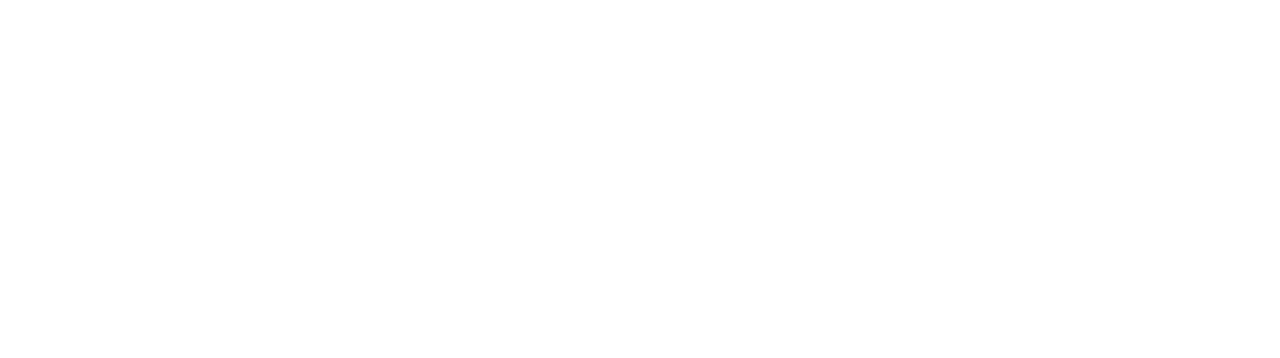
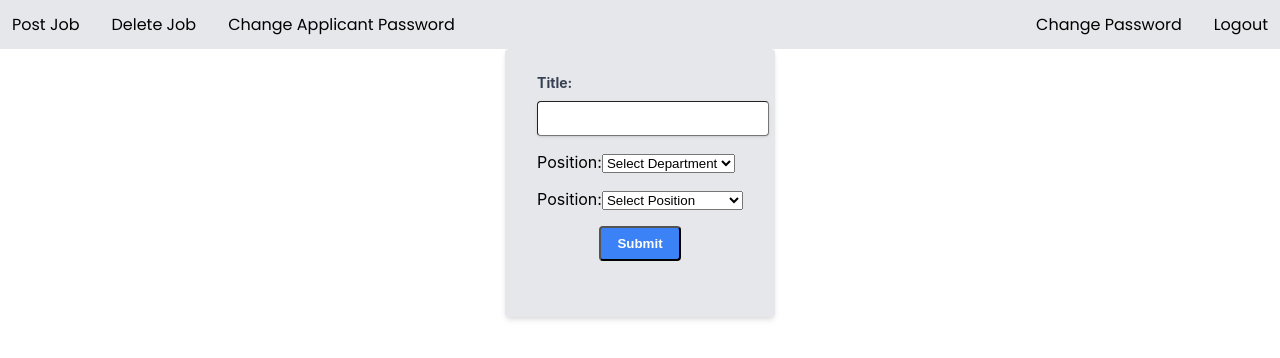
Before and after one commit to meSajied/faculty-recruit-admin, a React (Create React App) app: page /delete-job in a window 1280 px wide. Before the commit this address had no page. Shown: the top 358 px of the page. Built offline with nearby package versions, Linux system fonts and the light colour scheme; a web font is replaced by a local one.

Commit message:
update: logout and navbar

```diff
--- a/src/App.js
+++ b/src/App.js
@@ -9,9 +9,11 @@ import {RequiredAuthentication} from "./account/RequiredAuthentication";
 import {Loading} from "./components/Loading";
 import {PostJob} from "./pages/PostJob";
 import {ChangeApplicantPassword} from "./pages/ChangeApplicantPassword";
-import {RemoveApplicant} from "./pages/RemoveApplicant";
 
 import './styles/style.css';
+import {DeleteJob} from "./pages/DeleteJob";
+import {ChangePassword} from "./pages/ChangePassword";
+import {Logout} from "./account/Logout";
 
 function App() {
   return(
@@ -24,11 +26,16 @@ function App() {
             <Route path='login' element={<Login />} />
             <Route path='post-job' element={<RequiredAuthentication
                 children={<PostJob />} />} />
+            <Route path='delete-job' element={<RequiredAuthentication
+                children={<DeleteJob />} />} />
+            <Route path='change-password' element={<RequiredAuthentication
+              children={<ChangePassword />} />} />
             <Route path='change-applicant-password'
                 element={<RequiredAuthentication
                 children={<ChangeApplicantPassword />} />} />
-            <Route path='remove-applicant' element={<RequiredAuthentication
-                children={<RemoveApplicant />} />} />
+            <Route path='logout'
+                   element={<RequiredAuthentication
+                       children={<Logout />} />} />
           </Routes>
         </BrowserRouter>
       </AuthProvider>
--- a/src/account/Dashboard.js
+++ b/src/account/Dashboard.js
@@ -7,10 +7,11 @@ function Dashboard() {
           bg-gray-100 font-poppins font-semibold">
         <div className="space-y-2 bg-gray-200 p-8 rounded-3xl">
           <div><Link className="text-black no-underline" to='/post-job'>Post Job</Link></div>
-          <div><Link className="text-black no-underline" to='/'>Delete Job</Link></div>
-          <div><Link className="text-black no-underline" to='/'>Remove Applicant</Link></div>
-          <div><Link className="text-black no-underline" to='/'>Change Password</Link></div>
-          <div><Link className="text-black no-underline" to='/'>Logout</Link></div>
+          <div><Link className="text-black no-underline" to='/delete-job'>Delete Job</Link></div>
+          <div><Link className="text-black no-underline" to='/change-applicant-password'>
+            Change Applicant Password</Link></div>
+          <div><Link className="text-black no-underline" to='/change-password'>Change Password</Link></div>
+          <div><Link className="text-black no-underline" to='/logout'>Logout</Link></div>
         </div>
       </div>
   );
--- a/src/account/Login.js
+++ b/src/account/Login.js
@@ -12,29 +12,33 @@ const Login = () => {
   const {login} = useAuth();
 
   return (
-      <form>
-        <label>
-          Username:
-          <input
-              type="text"
-              value={username}
+      <div className="flex items-center justify-center h-screen">
+      <form  className="bg-white shadow-md rounded px-8 pt-6 pb-8 mb-4" onClick={handleLogin}>
+        <div className="mb-4">
+        <label htmlFor='email' className="block text-gray-700 text-sm font-bold mb-2">
+          Email:
+        </label>
+          <input type='email' name='email' className="shadow appearance-none border rounded w-full py-2 px-3 text-gray-700 leading-tight focus:outline-none focus:shadow-outline"
               onChange={(e) => setUsername(e.target.value)}
           />
+        </div>
+
+        <div className="mb-4">
+        <label htmlFor='password' className="block text-gray-700 text-sm font-bold mb-2">
+          Password:
         </label>
-        <br/>
-        <label>
-          Password:
-          <input
-              type="password"
-              value={password}
+          <input type='password' name='password' className="shadow appearance-none border rounded w-full py-2 px-3 text-gray-700 leading-tight focus:outline-none focus:shadow-outline"
               onChange={(e) => setPassword(e.target.value)}
           />
-        </label>
-        <br/>
-        <button type="button" onClick={handleLogin}>
+        </div>
+
+        <div className="flex items-center justify-center">
+        <button type="button" className="bg-blue-500 hover:bg-blue-700 text-white font-bold py-2 px-4 rounded focus:outline-none focus:shadow-outline">
           Login
         </button>
+        </div>
       </form>
+      </div>
   )
 
   async function handleLogin() {
--- /dev/null
+++ b/src/account/Logout.js
@@ -0,0 +1,9 @@
+import {Navigate} from "react-router";
+
+const Logout = () => {
+  return(
+      <Navigate to='/login' />
+  );
+}
+
+export {Logout};
--- a/src/components/Navbar.js
+++ b/src/components/Navbar.js
@@ -7,7 +7,7 @@ const Navbar = () => {
   return(
       <nav className="font-poppins text-center bg-gray-200 p-3
           space-y-3 sm:space-y-0 sm:flex sm:flex-wrap">
-        <div className="space-y-1 sm:space-y-0 sm:basis-4/5
+        <div className="space-y-1 sm:space-y-0 sm:basis-[60%]
             sm:flex sm:flex-wrap sm:space-x-8">
           <div>
             <Link className="no-underline text-black" to='/post-job'>
@@ -23,28 +23,21 @@ const Navbar = () => {
 
           <div>
             <Link className="no-underline text-black"
-                to='/remove-applicant'>
-              Remove Applicant
-            </Link>
-          </div>
-
-          <div>
-            <Link className="no-underline text-black"
                 to='/change-applicant-password'>
               Change Applicant Password
             </Link>
           </div>
         </div>
 
-        <div className="space-y-1 sm:space-y-0 sm:basis-1/5
+        <div className="space-y-1 sm:space-y-0 sm:basis-[40%] sm:justify-end
             sm:flex sm:flex-wrap sm:space-x-8">
           <div>
             <Link className="no-underline text-black"
-                to=''>Change Password</Link>
+                to='/change-password'>Change Password</Link>
           </div>
 
           <div>
-            <Link className="no-underline text-black" to=''>
+            <Link className="no-underline text-black" to='/logout'>
               Logout
             </Link>
           </div>
--- /dev/null
+++ b/src/pages/ChangePassword.js
@@ -0,0 +1,44 @@
+import React from "react";
+import {Navbar} from "../components/Navbar";
+import axios from "axios";
+
+const ChangePassword = () => {
+  return(
+      <div>
+        <div>
+          <Navbar />
+        </div>
+
+        <div className="flex items-center justify-center h-screen">
+          <form className="bg-white shadow-md rounded px-8 pt-6 pb-8 mb-4" onClick={handleSubmit}>
+            <div className="mb-4">
+              <label htmlFor='old-password' className="block text-gray-700 text-sm font-bold mb-2">Old Password:</label>
+              <input type='password' name='old-password'
+                     className="shadow appearance-none border rounded w-full py-2 px-3 text-gray-700 leading-tight focus:outline-none focus:shadow-outline" onChange={e =>
+                  e.target.value} />
+            </div>
+
+            <div className="mb-4">
+              <label htmlFor='new-password' className="block text-gray-700 text-sm font-bold mb-2">New Password:</label>
+              <input type='password' name='new-password'
+                     className="shadow appearance-none border rounded w-full py-2 px-3 text-gray-700 leading-tight focus:outline-none focus:shadow-outline" onChange={e =>
+                  e.target.value} />
+            </div>
+            <div className="flex items-center justify-center">
+              <button className="bg-blue-500 hover:bg-blue-700 text-white font-bold py-2 px-4 rounded focus:outline-none focus:shadow-outline">Submit</button>
+            </div>
+          </form>
+        </div>
+      </div>
+  );
+
+  async function handleSubmit(e) {
+    const formData = new FormData(e.currentTarget);
+
+    await axios.put(
+        'http://localhost:4414/user/admin//changepass',
+        formData)
+  }
+}
+
+export {ChangePassword};
--- /dev/null
+++ b/src/pages/DeleteJob.js
@@ -0,0 +1,64 @@
+import axios from "axios";
+import {v4} from "uuid";
+import {Navbar} from "../components/Navbar";
+
+const DeleteJob = () => {
+  return(
+      <div>
+        <div>
+          <Navbar />
+        </div>
+
+        <div className="flex items-center justify-center">
+          <form className="bg-gray-200 shadow-md rounded px-8 pt-6 pb-8 mb-4" onSubmit={handleSubmit}>
+            <div className="mb-4">
+              <label className="block text-gray-700 text-sm font-bold mb-2" htmlFor="title">Title:</label>
+              <input
+                  className="shadow appearance-none border rounded w-full py-2 px-3 text-gray-700 leading-tight focus:outline-none focus:shadow-outline"
+                  type="text"
+                  name="title"
+                  onChange={e => e.target.value}
+                  required
+              />
+            </div>
+
+            <div className="mb-4">
+              <label htmlFor="department">Position:</label>
+              <select name="department" onChange={e =>
+                  e.target.value} required>
+                <option value="">Select Department</option>
+                <option value="cse">CSE</option>
+                <option value="eee">EEE</option>
+              </select>
+            </div>
+
+            <div className="mb-4">
+              <label htmlFor="position">Position:</label>
+              <select name="position" onChange={e =>
+                  e.target.value} required>
+                <option value="">Select Position</option>
+                <option value="Professor">Professor</option>
+                <option value="Assistant Professor">Assistant Professor</option>
+                <option value="Associate Professor">Associate Professor</option>
+                <option value="Lecturer">Lecturer</option>
+              </select>
+            </div>
+            <div className="mb-6 text-center">
+              <button className="bg-blue-500 hover:bg-blue-700 text-white font-bold py-2 px-4 rounded focus:outline-none focus:shadow-outline" type="submit">Submit</button>
+            </div>
+          </form>
+        </div>
+
+      </div>
+  );
+
+  async function handleSubmit(e) {
+    e.preventDefault();
+
+    const formData = new FormData(e.currentTarget);
+
+    await axios.post('http://localhost:4414/user/admin/delete-job-post', formData);
+  }
+};
+
+export {DeleteJob};
--- a/src/pages/RemoveApplicant.js
+++ /dev/null
@@ -1,5 +0,0 @@
-const RemoveApplicant = () => {
-
-}
-
-export {RemoveApplicant};
--- a/src/styles/style.css
+++ b/src/styles/style.css
@@ -100,12 +100,12 @@
   --tw-backdrop-sepia:
 }
 
+.mb-2{
+  margin-bottom: 0.5rem
+}
+
 .mb-4{
   margin-bottom: 1rem
-}
-
-.mb-2{
-  margin-bottom: 0.5rem
 }
 
 .mb-6{
@@ -175,6 +175,11 @@
   border-width: 1px
 }
 
+.bg-blue-500{
+  --tw-bg-opacity: 1;
+  background-color: rgb(59 130 246 / var(--tw-bg-opacity))
+}
+
 .bg-gray-100{
   --tw-bg-opacity: 1;
   background-color: rgb(243 244 246 / var(--tw-bg-opacity))
@@ -190,11 +195,6 @@
   background-color: rgb(255 255 255 / var(--tw-bg-opacity))
 }
 
-.bg-blue-500{
-  --tw-bg-opacity: 1;
-  background-color: rgb(59 130 246 / var(--tw-bg-opacity))
-}
-
 .p-3{
   padding: 0.75rem
 }
@@ -203,24 +203,24 @@
   padding: 2rem
 }
 
+.px-3{
+  padding-left: 0.75rem;
+  padding-right: 0.75rem
+}
+
+.px-4{
+  padding-left: 1rem;
+  padding-right: 1rem
+}
+
 .px-8{
   padding-left: 2rem;
   padding-right: 2rem
 }
 
-.px-3{
-  padding-left: 0.75rem;
-  padding-right: 0.75rem
-}
-
 .py-2{
   padding-top: 0.5rem;
   padding-bottom: 0.5rem
-}
-
-.px-4{
-  padding-left: 1rem;
-  padding-right: 1rem
 }
 
 .pb-8{
@@ -244,12 +244,12 @@
   line-height: 1.25rem
 }
 
+.font-bold{
+  font-weight: 700
+}
+
 .font-semibold{
   font-weight: 600
-}
-
-.font-bold{
-  font-weight: 700
 }
 
 .leading-tight{
@@ -275,15 +275,15 @@
   text-decoration-line: none
 }
 
+.shadow{
+  --tw-shadow: 0 1px 3px 0 rgb(0 0 0 / 0.1), 0 1px 2px -1px rgb(0 0 0 / 0.1);
+  --tw-shadow-colored: 0 1px 3px 0 var(--tw-shadow-color), 0 1px 2px -1px var(--tw-shadow-color);
+  box-shadow: var(--tw-ring-offset-shadow, 0 0 #0000), var(--tw-ring-shadow, 0 0 #0000), var(--tw-shadow)
+}
+
 .shadow-md{
   --tw-shadow: 0 4px 6px -1px rgb(0 0 0 / 0.1), 0 2px 4px -2px rgb(0 0 0 / 0.1);
   --tw-shadow-colored: 0 4px 6px -1px var(--tw-shadow-color), 0 2px 4px -2px var(--tw-shadow-color);
-  box-shadow: var(--tw-ring-offset-shadow, 0 0 #0000), var(--tw-ring-shadow, 0 0 #0000), var(--tw-shadow)
-}
-
-.shadow{
-  --tw-shadow: 0 1px 3px 0 rgb(0 0 0 / 0.1), 0 1px 2px -1px rgb(0 0 0 / 0.1);
-  --tw-shadow-colored: 0 1px 3px 0 var(--tw-shadow-color), 0 1px 2px -1px var(--tw-shadow-color);
   box-shadow: var(--tw-ring-offset-shadow, 0 0 #0000), var(--tw-ring-shadow, 0 0 #0000), var(--tw-shadow)
 }
 
@@ -310,8 +310,24 @@
     flex-basis: 80%
   }
 
+  .sm\:basis-1\/2{
+    flex-basis: 50%
+  }
+
+  .sm\:basis-\[60\%\]{
+    flex-basis: 60%
+  }
+
+  .sm\:basis-\[40\%\]{
+    flex-basis: 40%
+  }
+
   .sm\:flex-wrap{
     flex-wrap: wrap
+  }
+
+  .sm\:justify-end{
+    justify-content: flex-end
   }
 
   .sm\:space-x-8 > :not([hidden]) ~ :not([hidden]){
```
